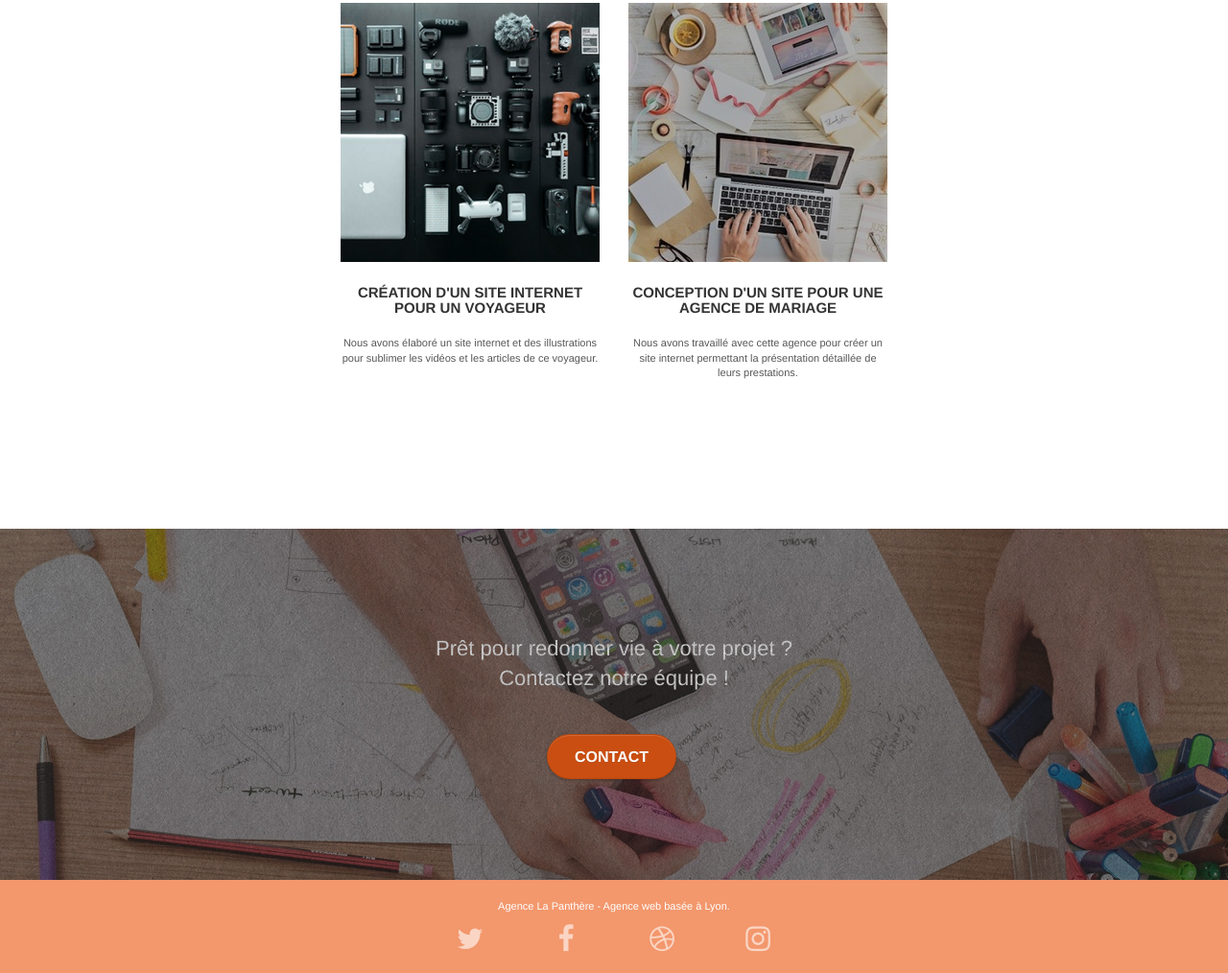
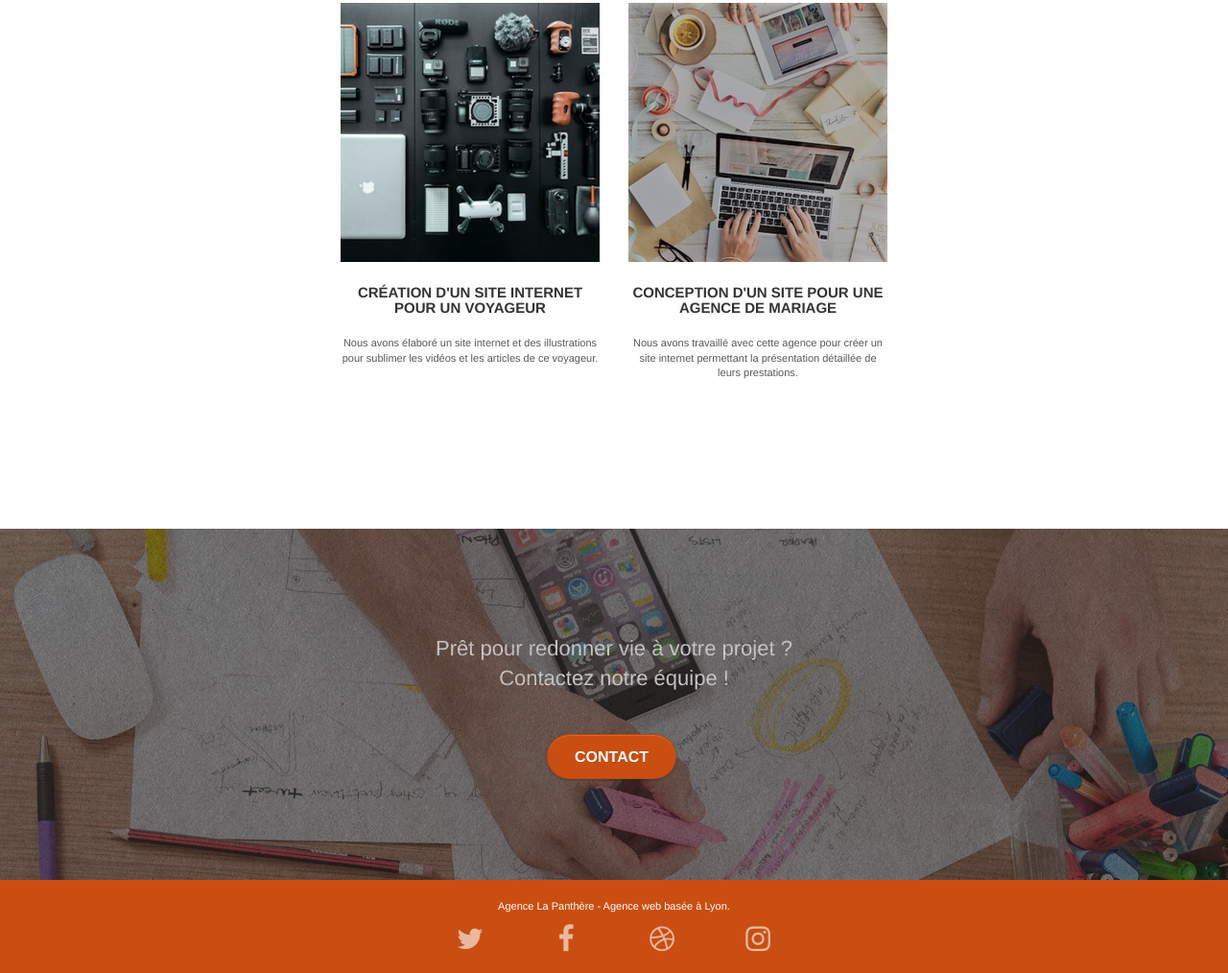
Before and after one commit to emmanuelbcd/agencelapanthere, a plain HTML site: page index.html in a window 1280 px wide. Shown: the part 2396-3410 px from the top of the page at 96% size. Drawn offline with Linux system fonts and the light colour scheme.

Commit message:
understandable content with contrast

```diff
--- a/style.css
+++ b/style.css
@@ -771,7 +771,7 @@ h4 {
 }
 
 .bgc-atomic-tangerine {
-    background-color: #F3976C;
+    background-color: #CA4E11;
 }
 
 .tc-white {
```
